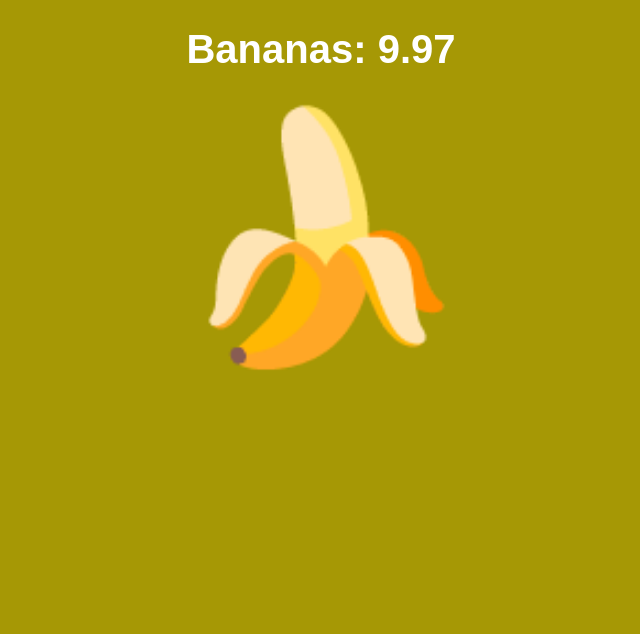
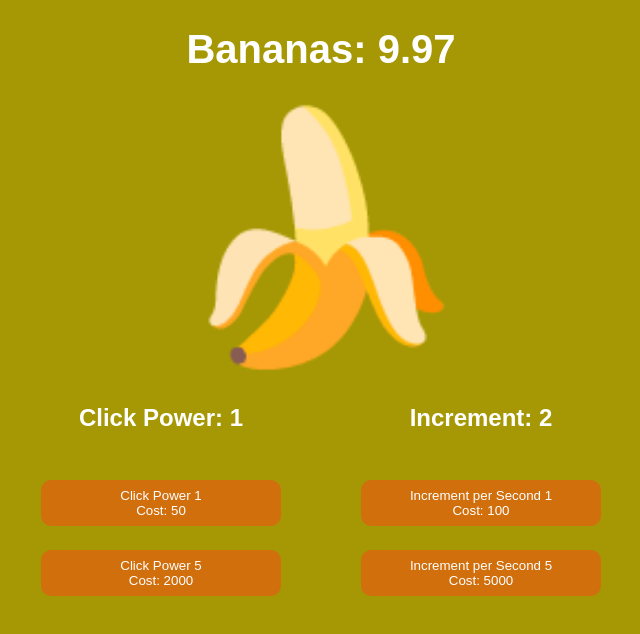
Before and after one commit to AlexD717/Clicker-One-Line, a website: page src/index.html in a window 1280 px wide. Shown: the whole page, without its empty margins (319-959 px from the left). Drawn offline with Linux system fonts and the light colour scheme.

Commit message:
Upgrade Buttons

```diff
--- a/src/index.html
+++ b/src/index.html
@@ -8,56 +8,145 @@
             color: #ffffff;
             font-family: sans-serif;
             text-align: center;
+            user-select: none;
+            -webkit-user-select: none;
         }
 
         h1 {
             font-size: 5vh;
         }
 
-        .not-selectable {
-            user-select: none;
-            -webkit-user-select: none;
+        h2 {
+            margin: 3vh;
+        }
+
+        button {
+            padding: 1vh;
+            cursor: pointer;
+            color: #ffffff;
+            background: #d16f0d;
+            border: none;
+            outline: none;
+            border-radius: 10px;
+            white-space: pre-line;
+        }
+
+        button:active {
+            transform: scale(.98);
+        }
+
+        .cent-div {
+            display: flex;
+            justify-content: center;
+            gap: 10vh;
         }
 
         #click-item {
             font-size: 30vh;
+            cursor: pointer;
+            display: inline-block;
+        }
+
+        #click-item:active {
+            transform: scale(.95);
+        }
+
+        .vertical-container {
+            display: flex;
+            flex-direction: column;
+            gap: 3vh;
+            width: 30vh;
         }
     </style>
 </head>
 <body>
 <h1>Bananas: <span id="score-display">0</span></h1>
-<div class="not-selectable" id="click-item">🍌</div>
+<div id="click-item">🍌</div>
+<div class="cent-div">
+    <div id="click-power-upgrade" class="vertical-container">
+        <h2>Click Power: <span id="click-power">1</span></h2>
+    </div>
+    <div id="increment-upgrade" class="vertical-container">
+        <h2>Increment: <span id="increment-per-second">0</span></h2>
+    </div>
+</div>
+
 
 <script>
-    let score = 0;
-    let clickPower = 1;
-    let scorePerSecond = 2;
+    const clickUpgradeContainer = document.getElementById('click-power-upgrade');
+    const incrementUpgradeContainer = document.getElementById('increment-upgrade');
+
+    // Name, cost, cost multiplier, click power increase, increment per second increase
+    const upgrades = [
+        ["Click Power +1", 50, 1.2, 1, 0],
+        ["Click Power +5", 2000, 1.2, 5, 0],
+
+        ["Increment per Second +1", 100, 1.3, 0, 1],
+        ["Increment per Second +5", 5000, 1.2, 0, 5],
+    ]
+
+    for (let i = 0; i < upgrades.length; i++) {
+        const newButton = document.createElement("button");
+
+        let upgradeText;
+        if (upgrades[i][3] > 0) {
+            upgradeText = "Click Power " + upgrades[i][3];
+            clickUpgradeContainer.appendChild(newButton);
+        } else {
+            upgradeText = "Increment per Second " + upgrades[i][4];
+            incrementUpgradeContainer.appendChild(newButton);
+        }
+
+        newButton.textContent = `${upgradeText}\nCost: ${upgrades[i][1]}`;
+
+        newButton.addEventListener("click", () => {
+            buyUpgrade(upgrades[i][2], upgrades[i][3], upgrades[i][4]);
+        })
+    }
+
     let lastUpdateTime = 0;
 
+    let userData = JSON.parse(localStorage.getItem("user")) || {score: 0, clickPower: 1, scorePerSecond: 2};
+
     const scoreDisplay = document.getElementById('score-display');
+    const clickPowerDisplay = document.getElementById('click-power');
+    const incrementPowerDisplay = document.getElementById('increment-per-second');
     const bananaButton = document.getElementById('click-item');
 
-    bananaButton.addEventListener('click', () => { updateScore(score + clickPower); });
+    bananaButton.addEventListener('click', () => { userData.score += userData.clickPower; updateUI(); });
 
-    function incrementScore(currentTime) {
+    function buyUpgrade(cost, powerIncrease, incrementIncrease) {
+        if (userData.score >= cost) {
+            userData.score -= cost;
+            userData.clickPower += powerIncrease;
+            userData.scorePerSecond += incrementIncrease;
+            updateUI();
+        }
+    }
+
+    function autoIncrementScore(currentTime) {
         if (!lastUpdateTime) lastUpdateTime = currentTime;
         const deltaT = (currentTime - lastUpdateTime) / 1000;
         lastUpdateTime = currentTime;
 
-        updateScore(score + scorePerSecond * deltaT);
+        userData.score += userData.scorePerSecond * deltaT;
+        updateUI();
 
-        requestAnimationFrame(incrementScore);
+        requestAnimationFrame(autoIncrementScore);
     }
-    requestAnimationFrame(incrementScore);
+    requestAnimationFrame(autoIncrementScore);
 
-    function updateScore(newScore) {
-        score = newScore;
-        if (score < 100) {
-            scoreDisplay.innerHTML = score.toFixed(2);
+    function updateUI() {
+        if (userData.score < 100) {
+            scoreDisplay.innerHTML = userData.score.toFixed(2);
         } else {
-            scoreDisplay.innerHTML = score.toFixed(0);
+            scoreDisplay.innerHTML = userData.score.toFixed(0);
         }
+        clickPowerDisplay.innerHTML = userData.clickPower;
+        incrementPowerDisplay.innerHTML = userData.scorePerSecond;
     }
+
+    setInterval(() => { localStorage.setItem("user", JSON.stringify(userData)) }, 5000); // Saves data
 </script>
 </body>
 </html>
```
Also changed, not shown: dist/index.html, dist/uri.txt.
